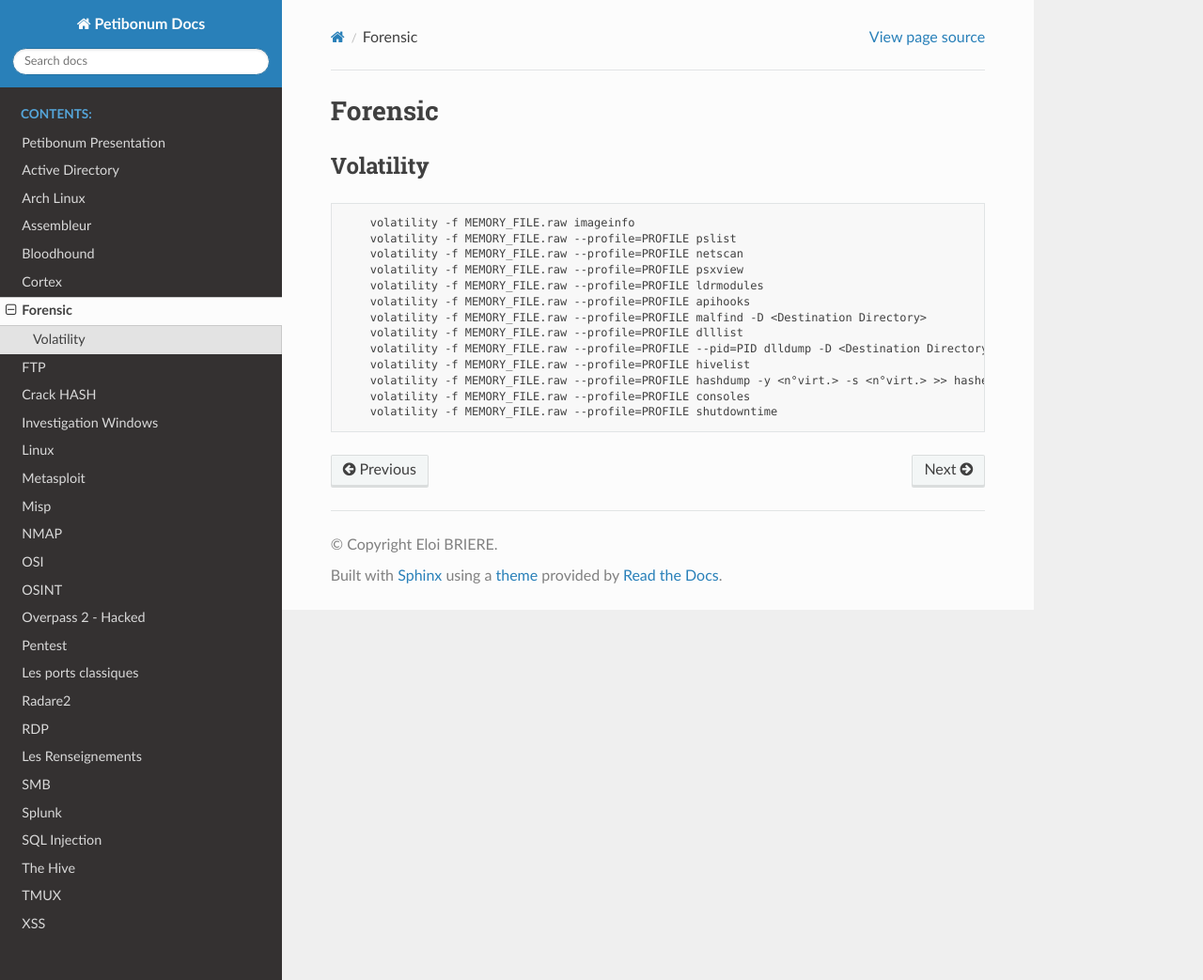
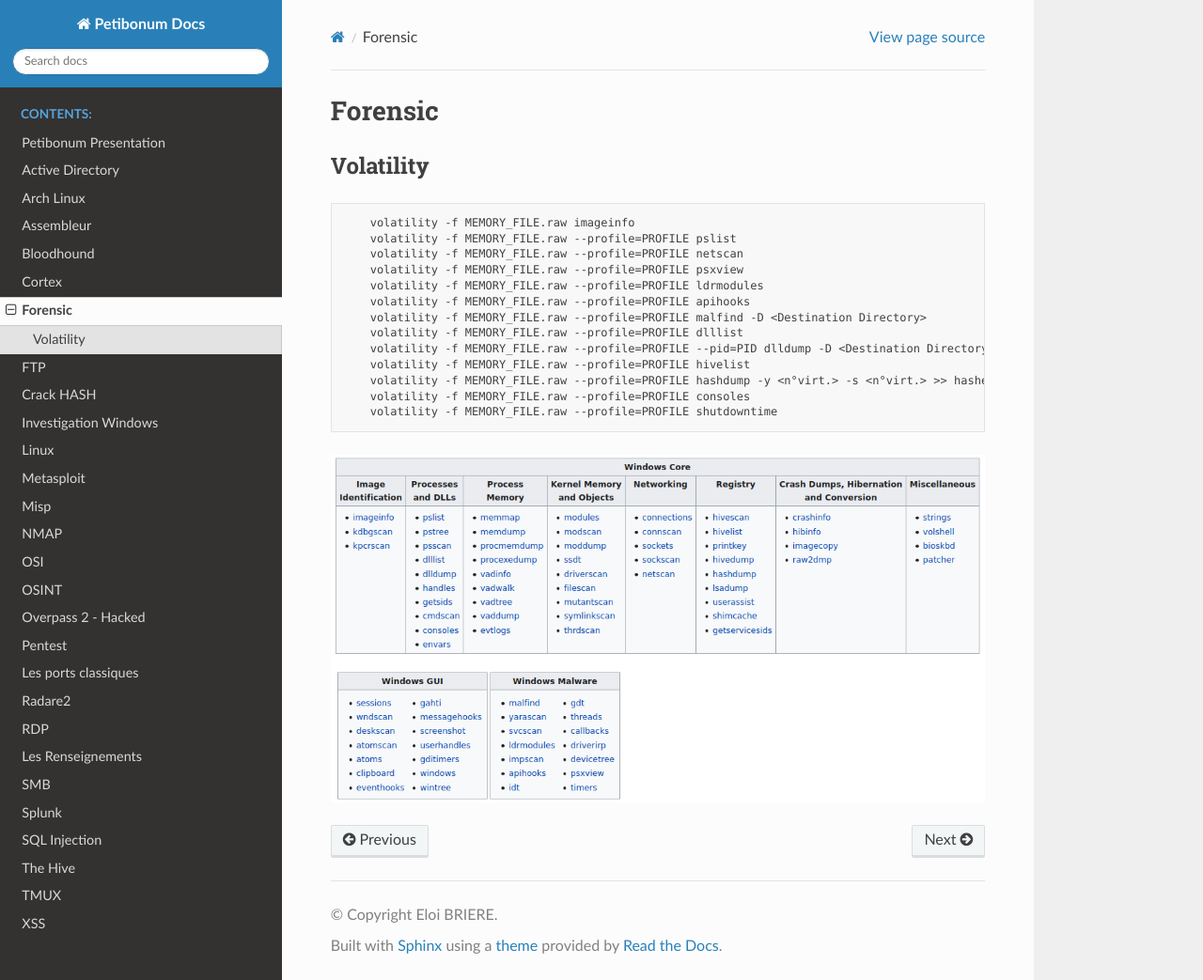
Before and after one commit to Iole-Bri/misp_docs_2, a Sphinx documentation site: the page built from docs/source/src/forensic.md, in a window 1280 px wide and 1043 px high. Shown: the whole window at 94% size. Built offline with Sphinx 7.4.7 and the Read the Docs theme 2.0.0, drawn with Linux system fonts in a browser that asks for light colours.

Commit message:
volatility

````diff
--- a/docs/source/src/forensic.md
+++ b/docs/source/src/forensic.md
@@ -17,3 +17,5 @@
     volatility -f MEMORY_FILE.raw --profile=PROFILE consoles                                            #extract command history
     volatility -f MEMORY_FILE.raw --profile=PROFILE shutdowntime                                        #last shutdown machine
 ```
+
+![](img/volatility.png)
````
Also changed, not shown: docs/source/src/img/volatility.png (added).
